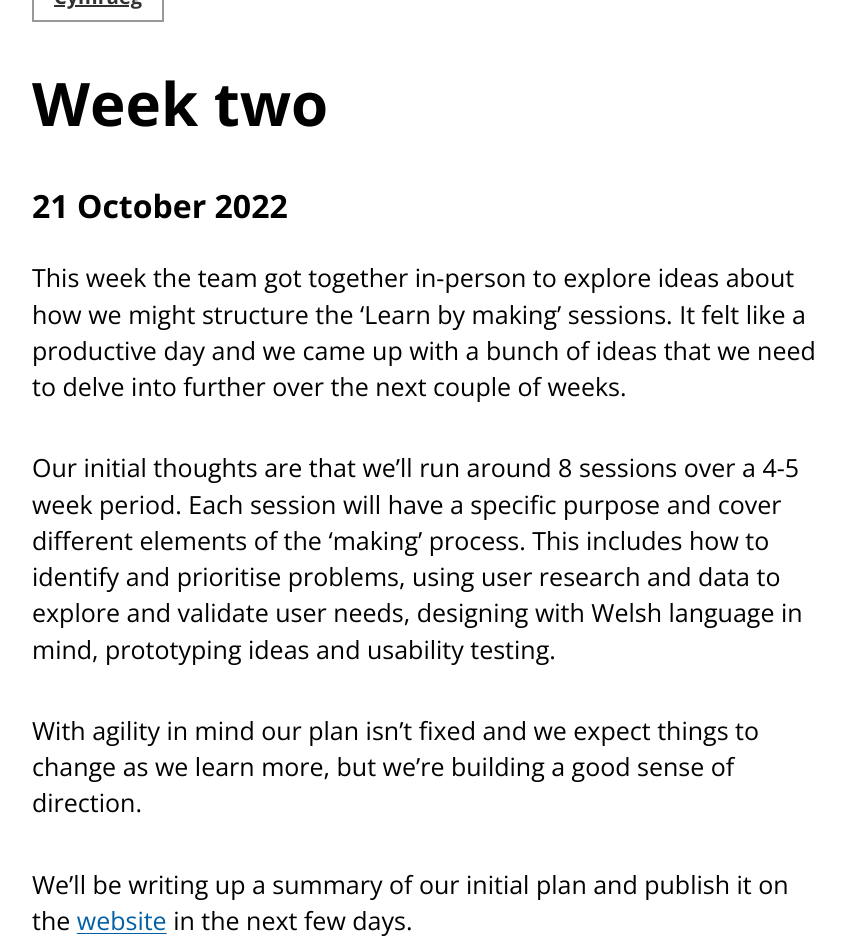
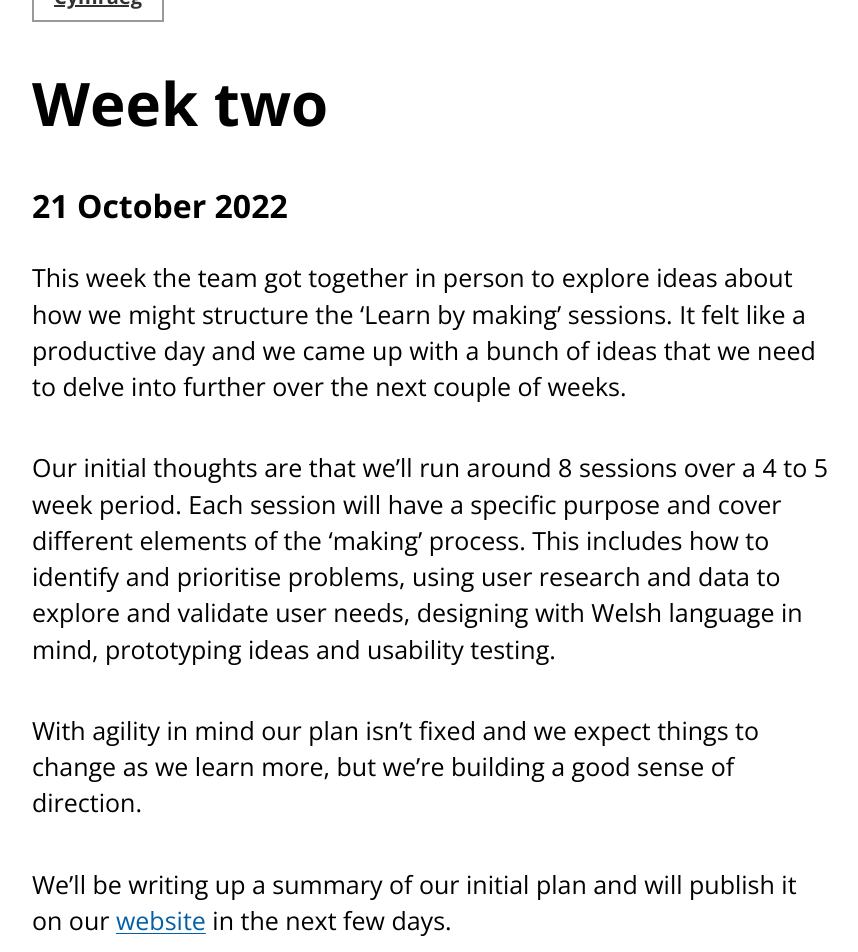
Before and after one commit to learnbymakingwales/learnbymakingwales.github.io, a Jekyll site: the page built from en/updates/_posts/2022-10-20-week-two.md, in a window 1280 px wide and 1400 px high, scrolled down 266 px. Shown: the top 952 px of the window, without its empty margins (208-1066 px from the left). Built offline with Jekyll 4.4.1, drawn with Linux system fonts in a browser that asks for light colours; some of the changed text lies outside the part shown.

Commit message:
fixes typos in the week two en update

```diff
--- a/en/updates/_posts/2022-10-20-week-two.md
+++ b/en/updates/_posts/2022-10-20-week-two.md
@@ -8,21 +8,21 @@ layout: post
 # Week two
 ### 21 October 2022
 
-This week the team got together in-person to explore ideas about how we might structure the ‘Learn by making’ sessions. It felt like a productive day and we came up with a bunch of ideas that we need to delve into further over the next couple of weeks.
+This week the team got together in person to explore ideas about how we might structure the ‘Learn by making’ sessions. It felt like a productive day and we came up with a bunch of ideas that we need to delve into further over the next couple of weeks.
 
-Our initial thoughts are that we’ll run around 8 sessions over a 4-5 week period. Each session will have a specific purpose and cover different elements of the ‘making’ process. This includes how to identify and prioritise problems, using user research and data to explore and validate user needs, designing with Welsh language in mind, prototyping ideas and usability testing.
+Our initial thoughts are that we’ll run around 8 sessions over a 4 to 5 week period. Each session will have a specific purpose and cover different elements of the ‘making’ process. This includes how to identify and prioritise problems, using user research and data to explore and validate user needs, designing with Welsh language in mind, prototyping ideas and usability testing.
 
 With agility in mind our plan isn’t fixed and we expect things to change as we learn more, but we’re building a good sense of direction.
 
-We’ll be writing up a summary of our initial plan and publish it on the [website](http://learnbymaking.wales/en/) in the next few days.
+We’ll be writing up a summary of our initial plan and will publish it on our [website](http://learnbymaking.wales/en/) in the next few days.
 
 ![Gwen, Colm and Matt doing some planning; Jamie is behind the camera](/assets/images/planning.jpg)
 
 ## Learn by making website
 
-We fleshed out our [website](https://learnbymaking.wales/en), adding a section where we will explain what we plan to do over the course the labs. We will update this as develop our ideas.
+We fleshed out our [website](https://learnbymaking.wales/en), adding a section where we'll explain what we plan to do over the course the labs. We'll update this as develop our ideas.
 
-We, also, made it easier to switch between the [Welsh](https://learnbymaking.wales/cy) and [English](https://learnbymaking.wales/en) versions of content on the site. A reader can now do this whatever page they are on.
+We also made it easier to switch between the [Welsh](https://learnbymaking.wales/cy) and [English](https://learnbymaking.wales/en) versions of content on the site. You can now do this whichever page you're on.
 
 ## Get involved
 
```
